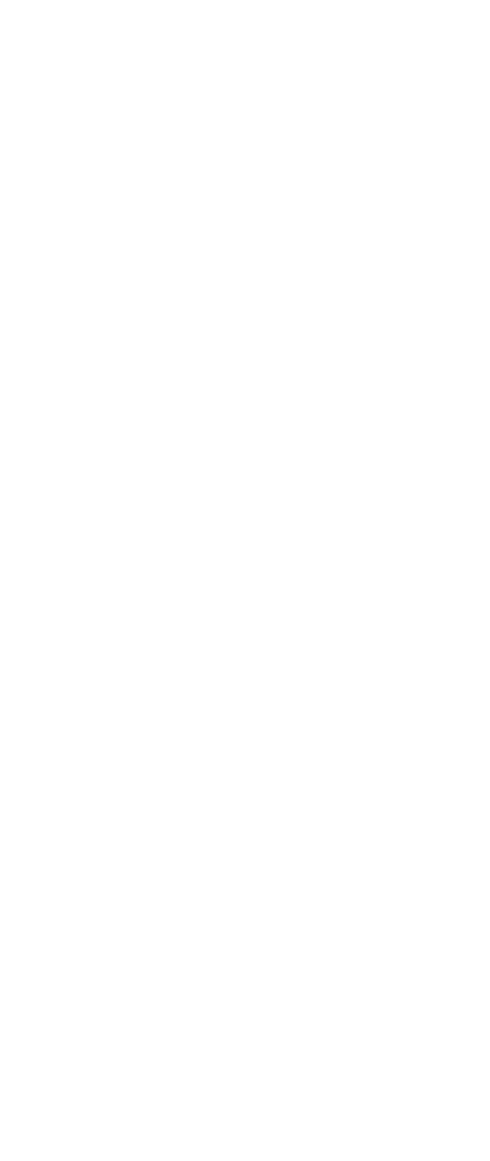
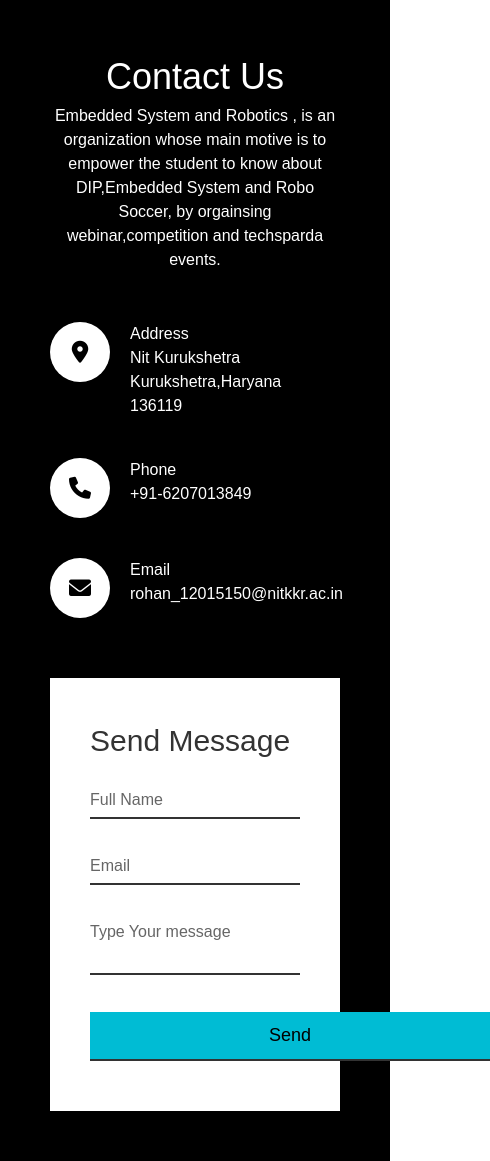
Before and after one commit to EmrNITK/website, a React (Create React App) app: page / in a window 390 px wide. Shown: the whole page, 490 px wide, since content can reach past the window. Before the commit the page ends 844 px from the top, so only its background shows below. Built offline with nearby package versions, Linux system fonts and the light colour scheme.

Commit message:
made contact page without using Twinkind Also email,phone-number ,so please replace it with suitable information

```diff
--- a/public/index.html
+++ b/public/index.html
@@ -15,6 +15,8 @@
       user's mobile device or desktop. See https://developers.google.com/web/fundamentals/web-app-manifest/
     -->
     <link rel="manifest" href="%PUBLIC_URL%/manifest.json" />
+    <link rel="stylesheet" href="https://cdnjs.cloudflare.com/ajax/libs/font-awesome/6.0.0-beta3/css/all.min.css"
+    integrity="sha512-Fo3rlrZj/k7ujTnHg4CGR2D7kSs0v4LLanw2qksYuRlEzO+tcaEPQogQ0KaoGN26/zrn20ImR1DfuLWnOo7aBA==" crossorigin="anonymous" referrerpolicy="no-referrer" />
     <!--
       Notice the use of %PUBLIC_URL% in the tags above.
       It will be replaced with the URL of the `public` folder during the build.
--- a/src/components/Contact.js
+++ b/src/components/Contact.js
@@ -1,10 +1,65 @@
-import React from "react";
+import React from 'react'
+import './styles/Contact.css'
+function contact() {
+    return (
+        <div>
+            <section className="contact" >
+          <div className="content">
+              <h2>Contact Us</h2>
+              <p>Embedded System and Robotics ,   is an organization whose main motive is to empower the student  to know about  DIP,Embedded System and Robo Soccer,
+                   by orgainsing webinar,competition and techsparda events.   </p>
+          </div>
+          <div className="container">
+              <div className="contactInfo">
+                  <div className="box">
+                      <div className="icon"><i className="fas fa-map-marker-alt"></i></div>
+                      <div className="text">
+                          <h3>Address</h3>
+                          <p> Nit Kurukshetra<br/>Kurukshetra,Haryana<br/>136119</p>
+                      </div>
+                  </div>
+                  <div className="box">
 
-export default function Contact(){
+                        <div className="icon"><i className="fas fa-phone" aria-hidden="true" ></i></div>
 
-  return (
-    <section id="contact">
+                      <div className="text">
+                          <h3>Phone</h3>
+                          <p> +91-6207013849</p>
+                      </div>
+                  </div>
+                  <div className="box">
+                      <div className="icon"><i className ="fas fa-envelope" ></i></div>
+                      <div className="text">
+                          <h3>Email</h3>
+                          <p>rohan_12015150@nitkkr.ac.in</p>
+                      </div>
+                  </div>
+              </div>
+              <div className="contactForm">
+                  <form>
+                      <h2>Send Message</h2>
+                      <div className="inputBox">
+                          <input type="text" name="" required="required"/>
+                          <span>Full Name</span>
+                      </div>
+                      <div className="inputBox">
+                          <input type="text" name="" required="required"/>
+                          <span>Email</span>
+                      </div>
+                      <div className="inputBox">
+                          <textarea required="required"></textarea>
+                          <span>Type Your message</span>
+                      </div>
+                      <div className="inputBox">
+                          <input type="submit" name="" value="Send"/>
 
-    </section>
-  )
+                      </div>
+                  </form>
+              </div>
+          </div>
+        </section>
+        </div>
+    )
 }
+
+export default contact
--- /dev/null
+++ b/src/components/styles/Contact.css
@@ -0,0 +1,155 @@
+*{
+    margin:0;
+    padding:0;
+    box-sizing: border-box;
+    font-family: 'Poppins',sans-serif;
+  }
+  .contact{
+    position:relative;
+    min-height: 100vh;
+    padding: 50px 100px;
+    display:flex;
+    justify-content:center;
+    align-items:center;
+    flex-direction: column;
+
+      background-color: black;
+     background-size: cover;
+  }
+  .contact .content{
+    max-width: 800px;
+    text-align:center;
+  }
+  .contact .content h2{
+    font-size: 36px;
+    font-weight: 500;
+    color: #fff;
+  }
+  .contact .content p{
+
+    font-weight: 300;
+    color: #fff;
+  }
+  .container{
+    width: 100%;
+    display:flex;
+    justify-content: center;
+    align-items: center;
+    margin-top: 30px;
+  }
+  .container .contactInfo
+  {
+    width: 40%;
+    display: flex;
+    flex-direction: column;
+  }
+  .container .contactInfo .box
+  {
+    position:relative;
+    padding: 20px 0;
+    display:flex;
+  }
+  .container .contactInfo .box .icon
+  {
+    min-width: 60px;
+    height: 60px;
+    background: #fff;
+    display: flex;
+    justify-content: center;
+    align-items: center;
+    border-radius: 50%;
+    font-size: 22px;
+  }
+  .container .contactInfo .box .text{
+    display: flex;
+    margin-left: 20px;
+    font-size: 16px;
+    color:#fff;
+    flex-direction: column;
+    font-weight: 300;
+  }
+  .container .contactInfo .box .text .h3{
+    font-weight: 500;
+    color: #5870ec;
+  }
+  .contactForm{
+    width: 40%;
+    padding: 40px;
+    background: #fff;
+
+  }
+  .contactForm h2{
+    font-size: 30px;
+    color: #333;
+    font-weight: 500;
+
+  }
+  .contactForm .inputBox{
+    position:relative;
+    width: 100%;
+    margin-top: 10px;
+  }
+  .contactForm .inputBox input,
+  .contactForm .inputBox textarea
+  {
+    width: 100%;
+    padding: 5px 0;
+    font-size: 16px;
+    margin: 10px 0;
+    border: none;
+    border-bottom: 2px solid #333;
+    outline: none;
+    resize : none;
+  }
+  .contactForm .inputBox span{
+    position:absolute;
+    left:0;
+   padding: 5px 0;
+    font-size: 16px;
+    margin: 10px 0;
+    pointer-events: none;
+    transition: 0.5s;
+    color: #666;
+  }
+  .contactForm .inputBox input:focus ~ span,
+  .contactForm .inputBox input:valid ~ span
+
+  {
+    color: #e91e63;
+    font-size: 12px;
+    transform: translateY(-20px);
+  }
+  .contactForm .inputBox textarea:focus ~ span,
+  .contactForm .inputBox textarea:valid ~ span {
+    color: #e91e63;
+    font-size: 12px;
+    transform: translateY(-20px);
+  }
+  .contactForm .inputBox input[type="submit"]
+  {
+    width: 400px;
+    background: #00bcd4;
+    color: none;
+    cursor: pointer;
+    padding: 10px;
+    font-size:18px;
+  }
+  @media (max-width: 991px)
+  {
+    .contact
+    {
+        padding:50px;
+
+    }
+    .container
+    {
+        flex-direction: column;
+    }
+    .container .contactInfo
+    {
+        margin-bottom: 40px;
+    }
+    .container .contactInfo,.contactForm{
+        width: 100%;
+    }
+  }
```
